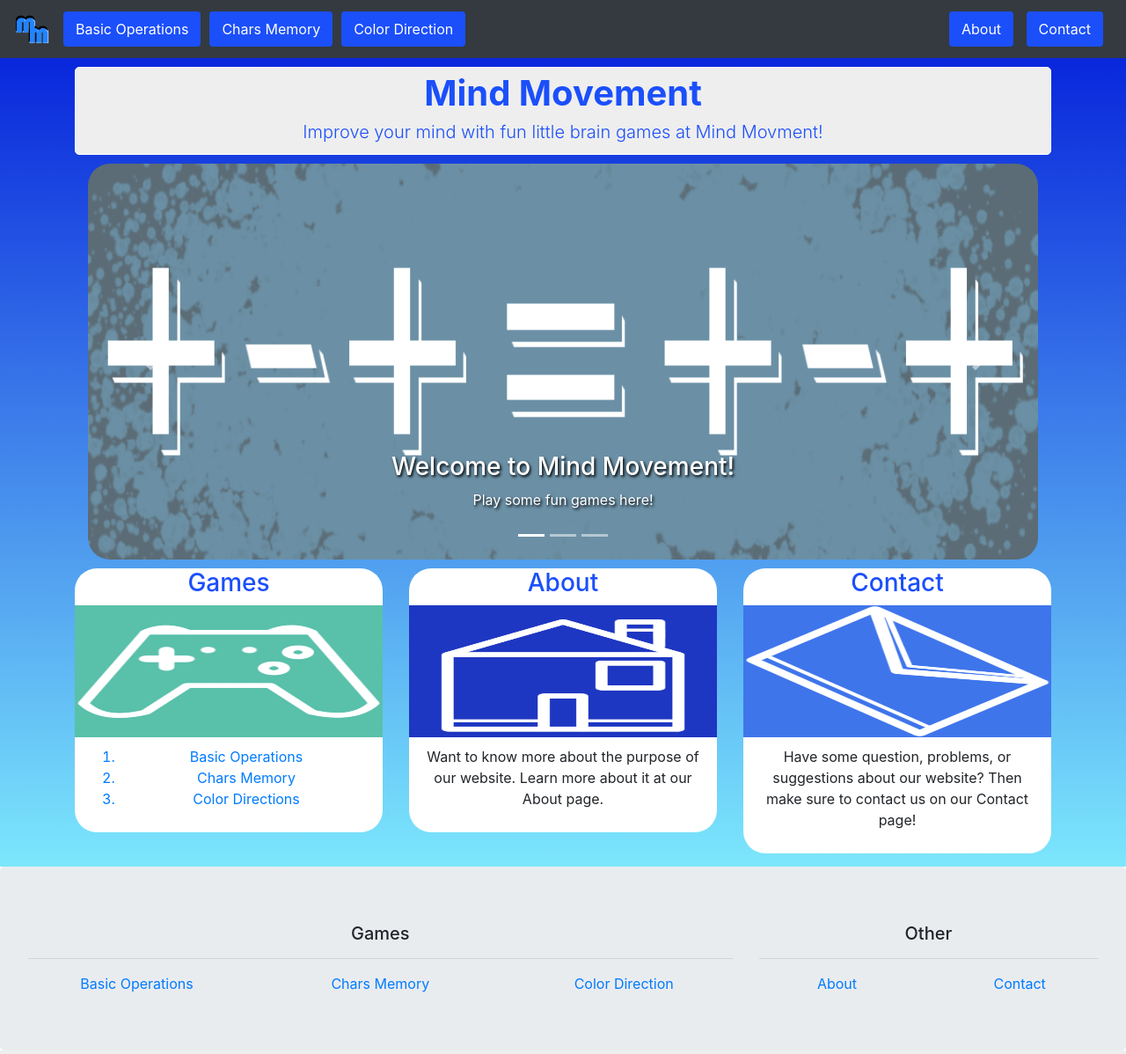
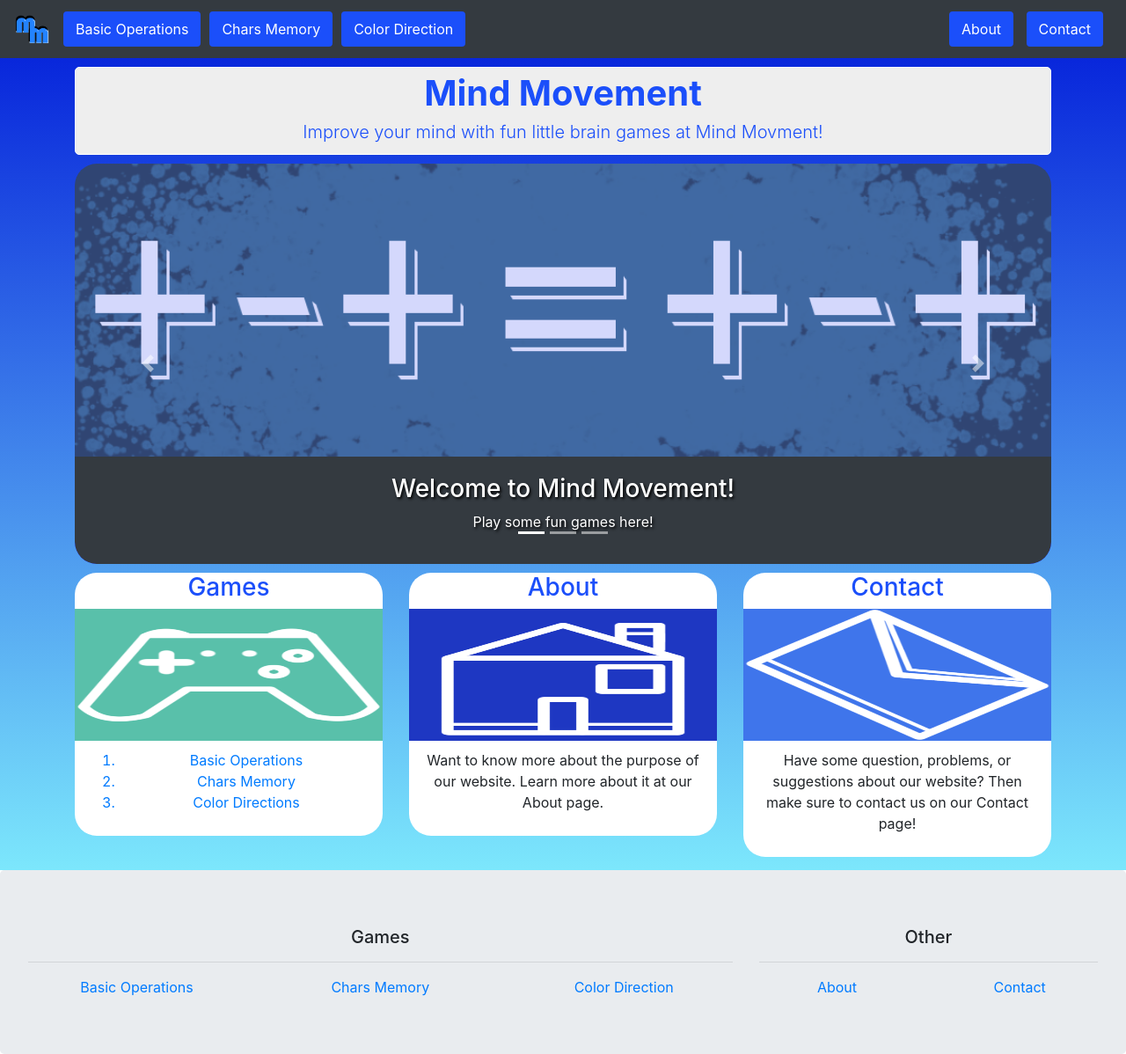
Before and after one commit to 1HectorAC/mindMovement, a Flask app: page / in a window 1280 px wide. Shown: the whole page at 88% size. Run offline with Flask 2, Linux system fonts and the light colour scheme; some libraries are stand-ins or nearby versions.

Commit message:
Added edjustment to carasol in index.html. Also added related stuff to style.css.

```diff
--- a/static/css/style.css
+++ b/static/css/style.css
@@ -90,3 +90,9 @@
     border-radius: 15px;
     margin-bottom:5px;
 }
+
+.carousel-caption {
+    position: relative;
+    left: 0;
+    top: 0;
+}
--- a/templates/index.html
+++ b/templates/index.html
@@ -25,10 +25,10 @@
         </div>
 
         <!-- Carousel-->
-        <div class="container" style="margin-top: 0px; margin-bottom: 10px; border-radius: 20px;">
-            <div id="demo" class="carousel slide container" data-ride="carousel">
+        <div class="container bd-example" style="margin-top: 0px; margin-bottom: 10px; border-radius: 20px;">
+            <div id="demo" class="carousel slide" data-ride="carousel">
                 <!-- Indicators -->
-                <ul class="carousel-indicators">
+                <ul class="carousel-indicators my-4">
                 <li data-target="#demo" data-slide-to="0" class="active"></li>
                 <li data-target="#demo" data-slide-to="1"></li>
                 <li data-target="#demo" data-slide-to="2"></li>
@@ -36,23 +36,23 @@
 
                 <!-- The slideshow -->
                 <div class="carousel-inner" style="border-radius: 25px;">
-                    <div class="carousel-item active" style="background-color: white;">
-                        <img src="/static/img/operationImage.png" alt="test" width="100%" height="450" style="opacity: .8;" >
-                        <div class="carousel-caption" style="text-shadow: black 0.1em 0.1em 0.2em">
-                            <h3>Welcome to Mind Movement!</h3>
-                            <p>Play some fun games here!</p>
-                        </div>
-                    </div>
-                    <div class="carousel-item" style="background-color:#0F6BFF;">
-                        <img src="/static/img/letterMatch.png" alt="test" width="100%" height="450" style="opacity: .8;">
-                        <div class="carousel-caption" style="text-shadow: black 0.1em 0.1em 0.2em">
+                    <div class="carousel-item active" style="background-color: #2B3FF0;">
+                        <img src="/static/img/operationImage.png" alt="test" class="d-block w-100" style="opacity: .8;" >
+                        <div class="carousel-caption d-sm-block bg-dark sm-4" style="text-shadow: black 0.1em 0.1em 0.2em; border-radius: 0px 0px 25px 25px;">
                             <h3>Welcome to Mind Movement!</h3>
                             <p>Play some fun games here!</p>
                         </div>
                     </div>
                     <div class="carousel-item" style="background-color:#2B3FF0;">
-                        <img src="/static/img/colors.png" alt="test" width="100%" height="450" style="opacity: .8;">
-                        <div class="carousel-caption" style="text-shadow: black 0.1em 0.1em 0.2em">
+                        <img src="/static/img/letterMatch.png" alt="test" class="d-block w-100" style="opacity: .8;">
+                        <div class="carousel-caption d-sm-block bg-dark sm-4" style="text-shadow: black 0.1em 0.1em 0.2em; border-radius: 0px 0px 25px 25px;">
+                            <h3>Welcome to Mind Movement!</h3>
+                            <p>Play some fun games here!</p>
+                        </div>
+                    </div>
+                    <div class="carousel-item" style="background-color:#2B3FF0;">
+                        <img src="/static/img/colors.png" alt="test" class="d-block w-100" style="opacity: .8;">
+                        <div class="carousel-caption d-sm-block bg-dark sm-4" style="text-shadow: black 0.1em 0.1em 0.2em; border-radius: 0px 0px 25px 25px;">
                             <h3>Welcome to Mind Movement!</h3>
                             <p>Play some fun games here!</p>
                         </div>
@@ -60,11 +60,13 @@
                 </div>
 
                 <!-- Left and right controls -->
-                <a class="carousel-control-prev" href="#demo" data-slide="prev">
-                <span class="carousel-control-prev-icon"></span>
+                <a class="carousel-control-prev" href="#demo" role="button" data-slide="prev">
+                <span class="carousel-control-prev-icon" aria-hidden="true"></span>
+                <span class="sr-only">Previous</span>
                 </a>
-                <a class="carousel-control-next" href="#demo" data-slide="next">
-                <span class="carousel-control-next-icon"></span>
+                <a class="carousel-control-next" href="#demo" role="button" data-slide="next">
+                <span class="carousel-control-next-icon" aria-hidden="true"></span>
+                <span class="sr-only">Next</span>
                 </a>
             </div>
         </div>
```
